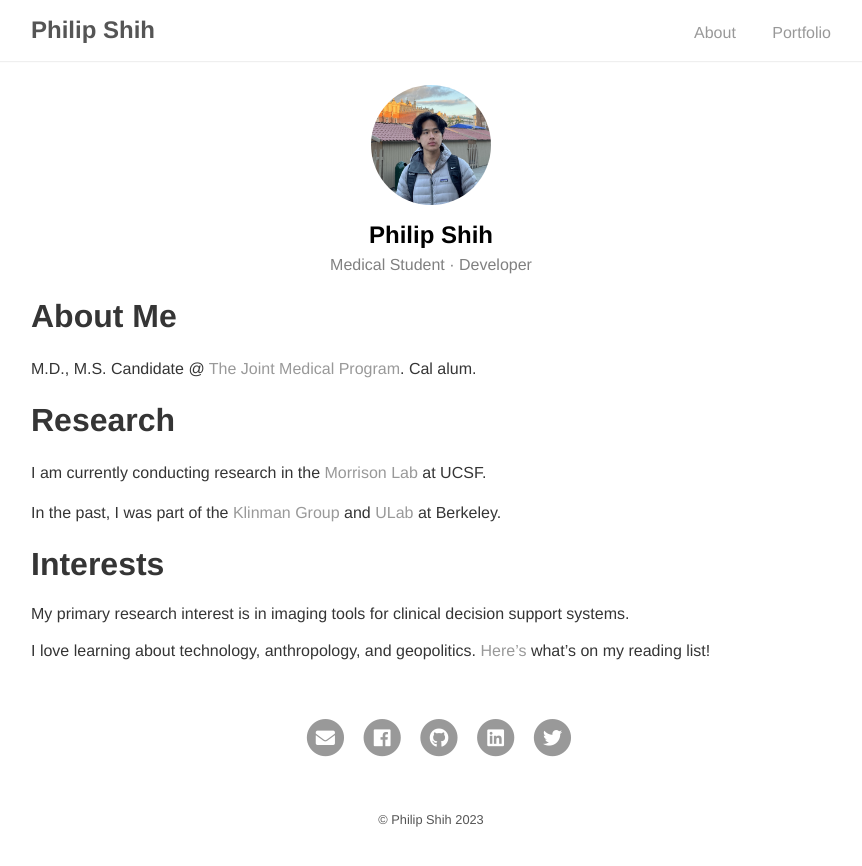
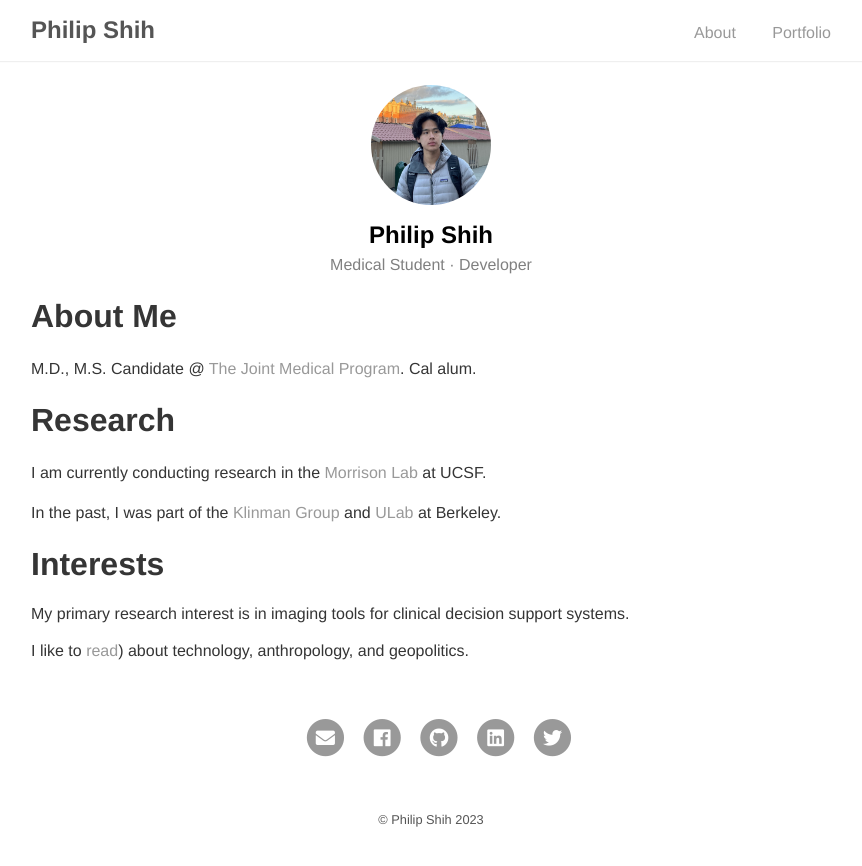
Before and after one commit to philipshih/philipshih.github.io, a Jekyll site: the page built from index.md, in a window 1280 px wide. Shown: the top 866 px of the page, without its empty margins (209-1071 px from the left). Built offline with Jekyll 4.4.1, drawn with Linux system fonts in a browser that asks for light colours; our own code applies the rules of GitHub Pages for plain Markdown files.

Commit message:
Update index.md

```diff
--- a/index.md
+++ b/index.md
@@ -15,4 +15,4 @@ In the past, I was part of the [Klinman Group](http://www.cchem.berkeley.edu/juk
 # Interests
 My primary research interest is in imaging tools for clinical decision support systems.
 
-I love learning about technology, anthropology, and geopolitics. [Here's](https://www.goodreads.com/user/show/108682054-philip-shih) what's on my reading list!
+I like to [read](https://www.goodreads.com/user/show/108682054-philip-shih)) about technology, anthropology, and geopolitics.
```
